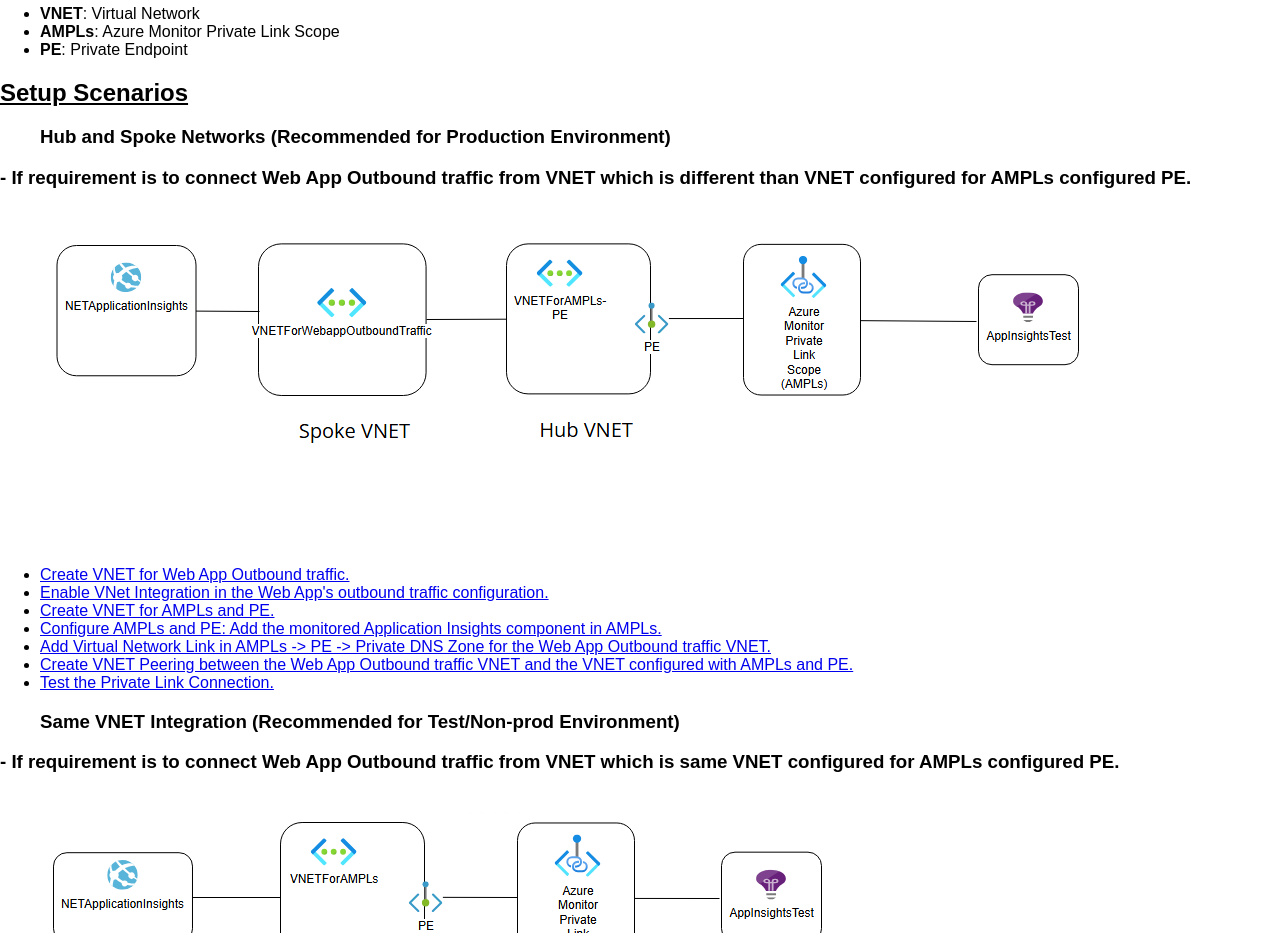
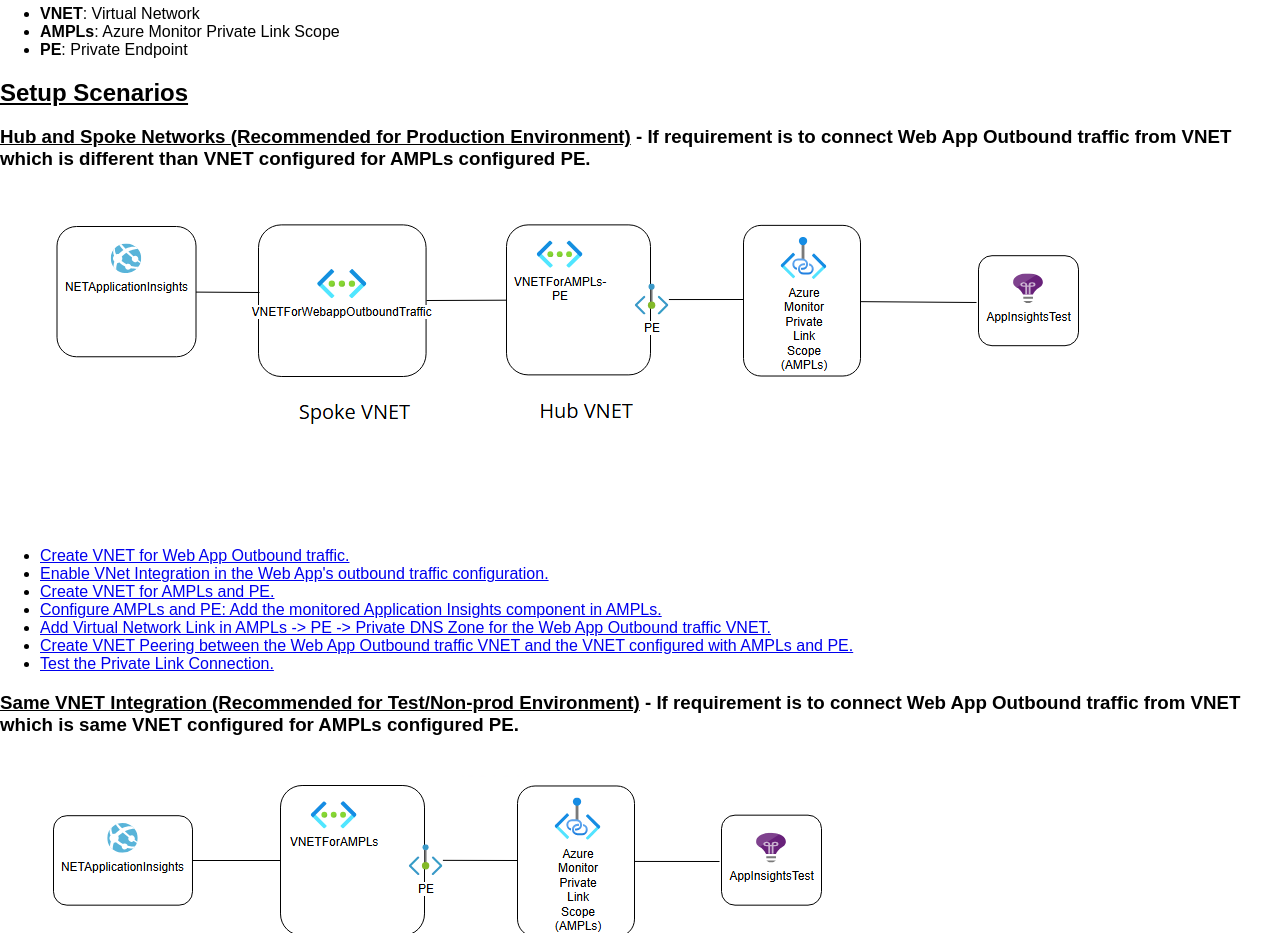
Before and after one commit to patelsagar63/AzureMonitorDemo, a website: page src/index.html in a window 1280 px wide. Shown: the part 300-1233 px from the top of the page. Drawn offline with Linux system fonts and the light colour scheme.

Commit message:
Formatting

```diff
--- a/src/index.html
+++ b/src/index.html
@@ -27,7 +27,7 @@
     </ul>
 
     <h2><u>Setup Scenarios</u></h2>
-    <h3><ul>Hub and Spoke Networks (Recommended for Production Environment)</ul> - If requirement is to connect Web App Outbound traffic from VNET which is different than VNET configured for AMPLs configured PE.</h3>
+    <h3><u>Hub and Spoke Networks (Recommended for Production Environment)</u> - If requirement is to connect Web App Outbound traffic from VNET which is different than VNET configured for AMPLs configured PE.</h3>
     <ul><img src="/Images/Hub-Spoke AMPLs.png" alt="Hub-Spoke-AMPLs"></img>
         <li><a href="1-1.html">Create VNET for Web App Outbound traffic.</a></li>
         <li><a href="1-2.html">Enable VNet Integration in the Web App's outbound traffic configuration.</a></li>
@@ -38,7 +38,7 @@
         <li><a href="1-7.html">Test the Private Link Connection.</a></li>
     </ul>
 
-    <h3><ul>Same VNET Integration (Recommended for Test/Non-prod Environment)</ul> - If requirement is to connect Web App Outbound traffic from VNET which is same VNET configured for AMPLs configured PE. </h3>
+    <h3><u>Same VNET Integration (Recommended for Test/Non-prod Environment)</u> - If requirement is to connect Web App Outbound traffic from VNET which is same VNET configured for AMPLs configured PE. </h3>
     <ul><img src="/Images/SameVNET AMPLs.png" alt="Same-VNET-AMPLs"></img>
         <li><a href="2-1.html"> Create VNET with two subnets:</a>
             <ul style="list-style-type:disc;">
```
